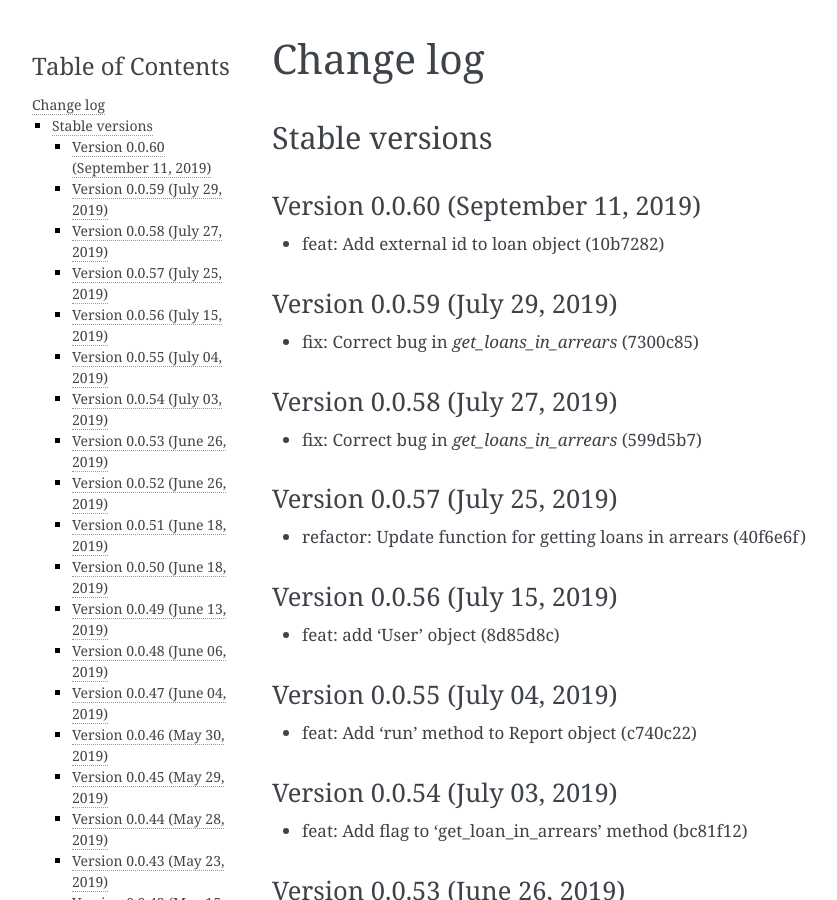
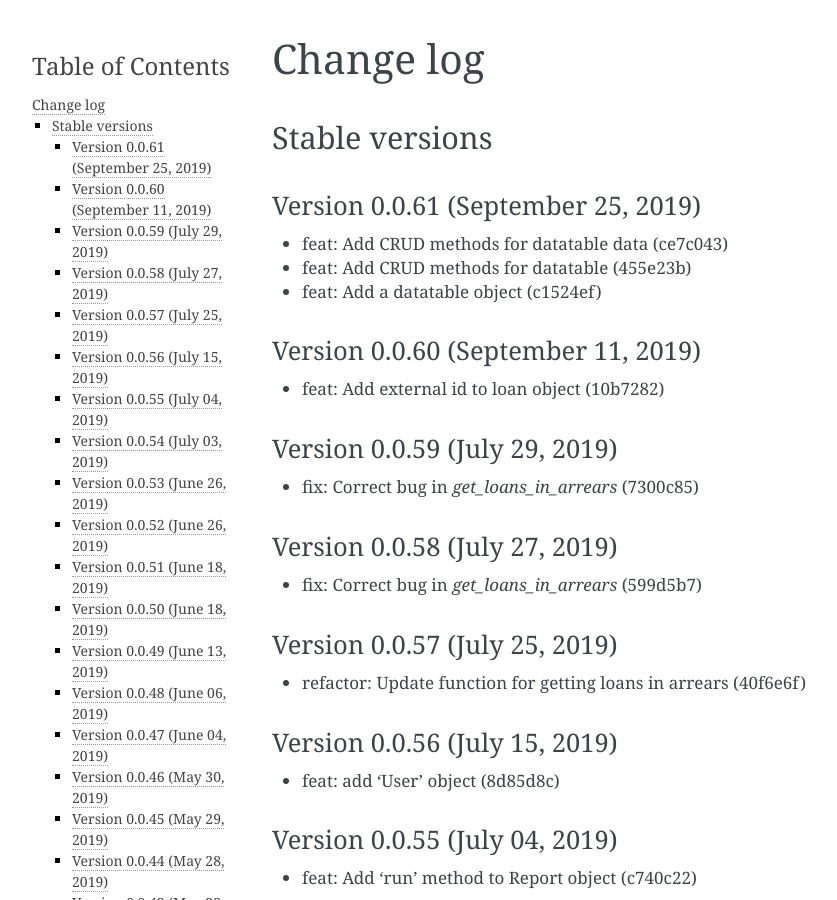
Before and after one commit to mobidevke/PyFineract, a Sphinx documentation site: the page built from docs/changes.rst, in a window 1280 px wide and 900 px high. Shown: the whole window, without its empty margins (148-985 px from the left). Built offline with Sphinx 7.4.7, drawn with Linux system fonts in a browser that asks for light colours; formulas are drawn with MathJax 3.

Commit message:
Publish version 0.0.61

```diff
--- a/docs/changes.rst
+++ b/docs/changes.rst
@@ -3,6 +3,13 @@ Change log
 
 Stable versions
 ~~~~~~~~~~~~~~~
+
+Version 0.0.61 (September 25, 2019)
+-------------------------------------
+
+* feat: Add CRUD methods for datatable data (ce7c043)
+* feat: Add CRUD methods for datatable (455e23b)
+* feat: Add a datatable object (c1524ef)
 
 Version 0.0.60 (September 11, 2019)
 -------------------------------------
--- a/setup.py
+++ b/setup.py
@@ -2,7 +2,7 @@ import textwrap
 
 import setuptools
 
-version = "0.0.60"
+version = "0.0.61"
 
 if __name__ == '__main__':
     setuptools.setup(
```
